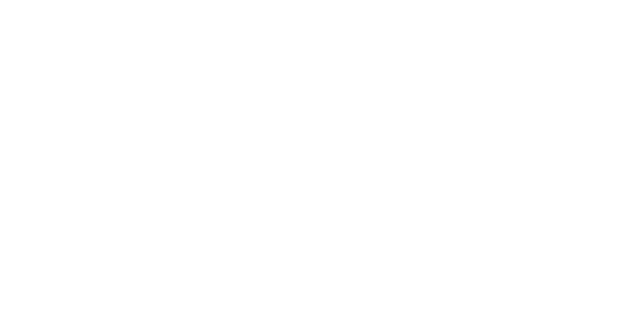
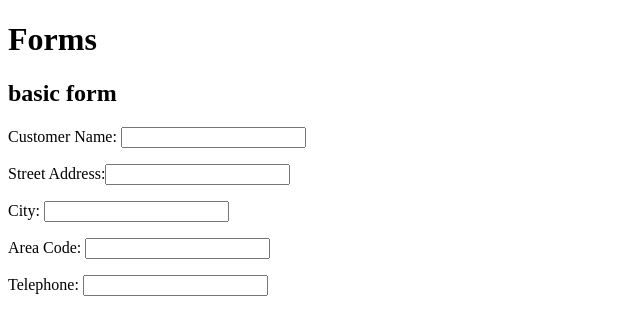
Before and after one commit to lsouth2142/HTMLRecapProject, a plain HTML site: page index.html in a window 1280 px wide. Shown: the whole page, without its empty margins (0-640 px from the left). Drawn offline with Linux system fonts and the light colour scheme.

Commit message:
form comleted

```diff
--- a/index.html
+++ b/index.html
@@ -8,6 +8,27 @@
 <link rel="stylesheet" href="Index.css">
 </head>
 <body>
+    <h1>Forms</h1>
 
+    <h2>basic form</h2>
+    <div>
+      <form>
+          <p>
+            <LABEL>Customer Name: <input /></LABEL>
+          </P>
+          <p>
+            <label>Street Address:<input /></label>
+          </p>
+          <p>
+            <label>City: <input /></label>
+          </p>
+          <P>
+            <label>Area Code: <input></label>
+          </p>
+          <p>
+            <label>Telephone: <input /></label>
+          </p>
+      </form>
+        </div>
 </body>
 </html>
```
